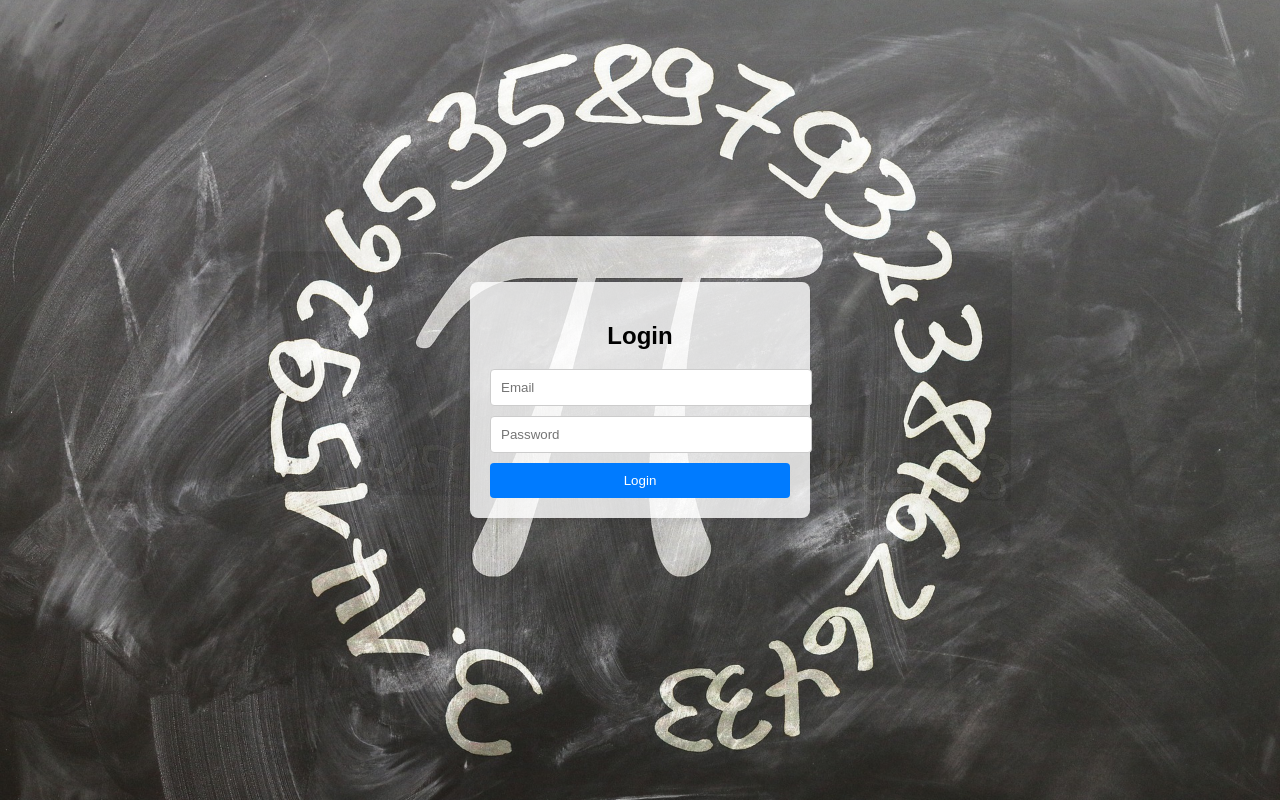
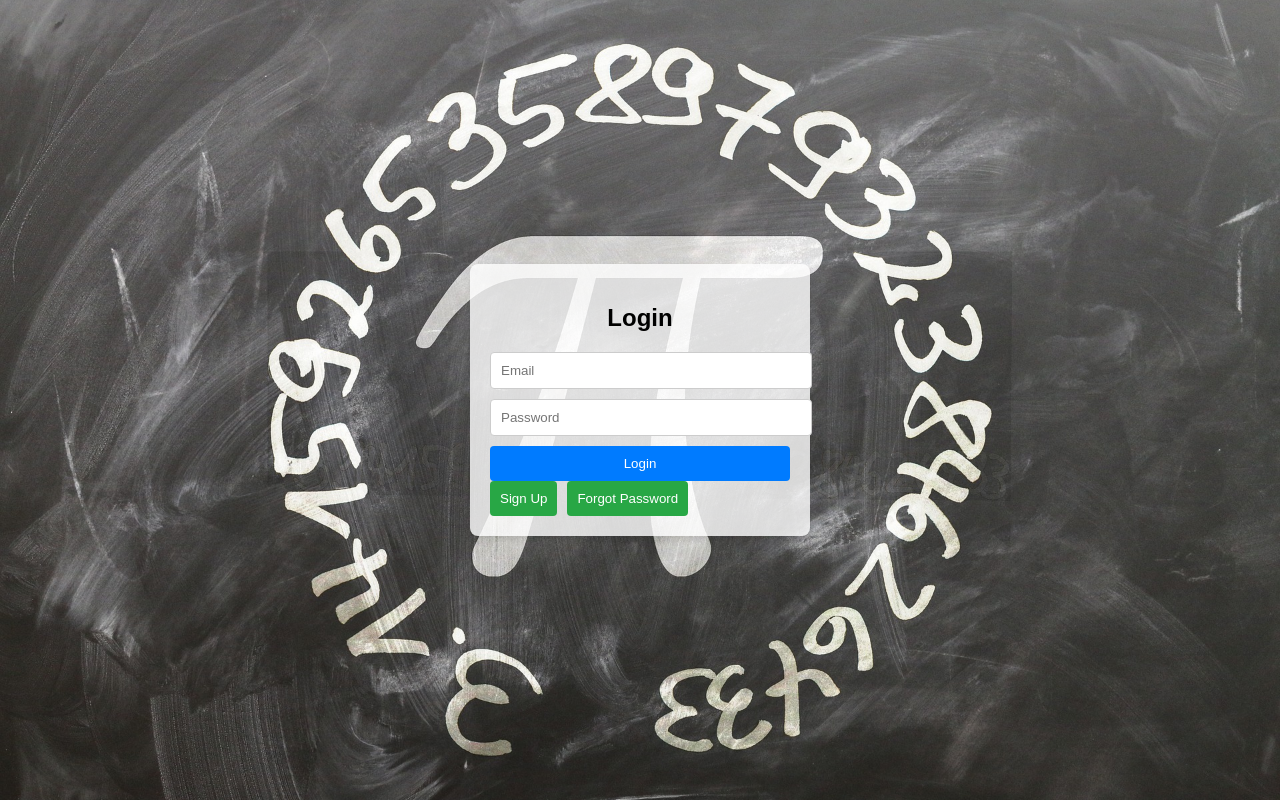
Before and after one commit to Hrvyy7/loginnnnnsignuppp, a React (Vite) app: page / in a window 1280 px wide. Built offline with nearby package versions, Linux system fonts and the light colour scheme.

Commit message:
Update Login.jsx

```diff
--- a/src/components/Login.jsx
+++ b/src/components/Login.jsx
@@ -1,29 +1,28 @@
 // src/components/Login.jsx
 import React, { useState } from 'react';
-import { auth } from '../firebase';
-import { signInWithEmailAndPassword } from 'firebase/auth';
 import { useNavigate } from 'react-router-dom';
+import { getAuth, signInWithEmailAndPassword } from 'firebase/auth';
 
 const Login = () => {
   const [email, setEmail] = useState('');
   const [password, setPassword] = useState('');
   const navigate = useNavigate();
 
-  const handleSubmit = async (e) => {
+  const handleLogin = async (e) => {
     e.preventDefault();
+    const auth = getAuth();
     try {
       await signInWithEmailAndPassword(auth, email, password);
-      alert('Logged in successfully');
       navigate('/home');
     } catch (error) {
-      alert(error.message);
+      alert('Login failed: ' + error.message);
     }
   };
 
   return (
     <div className="form-container">
       <h2>Login</h2>
-      <form onSubmit={handleSubmit}>
+      <form onSubmit={handleLogin}>
         <input
           type="email"
           placeholder="Email"
@@ -40,6 +39,10 @@ const Login = () => {
         />
         <button type="submit">Login</button>
       </form>
+      <div className="form-switch">
+        <button onClick={() => navigate('/signup')}>Sign Up</button>
+        <button onClick={() => navigate('/forgot')}>Forgot Password</button>
+      </div>
     </div>
   );
 };
```
